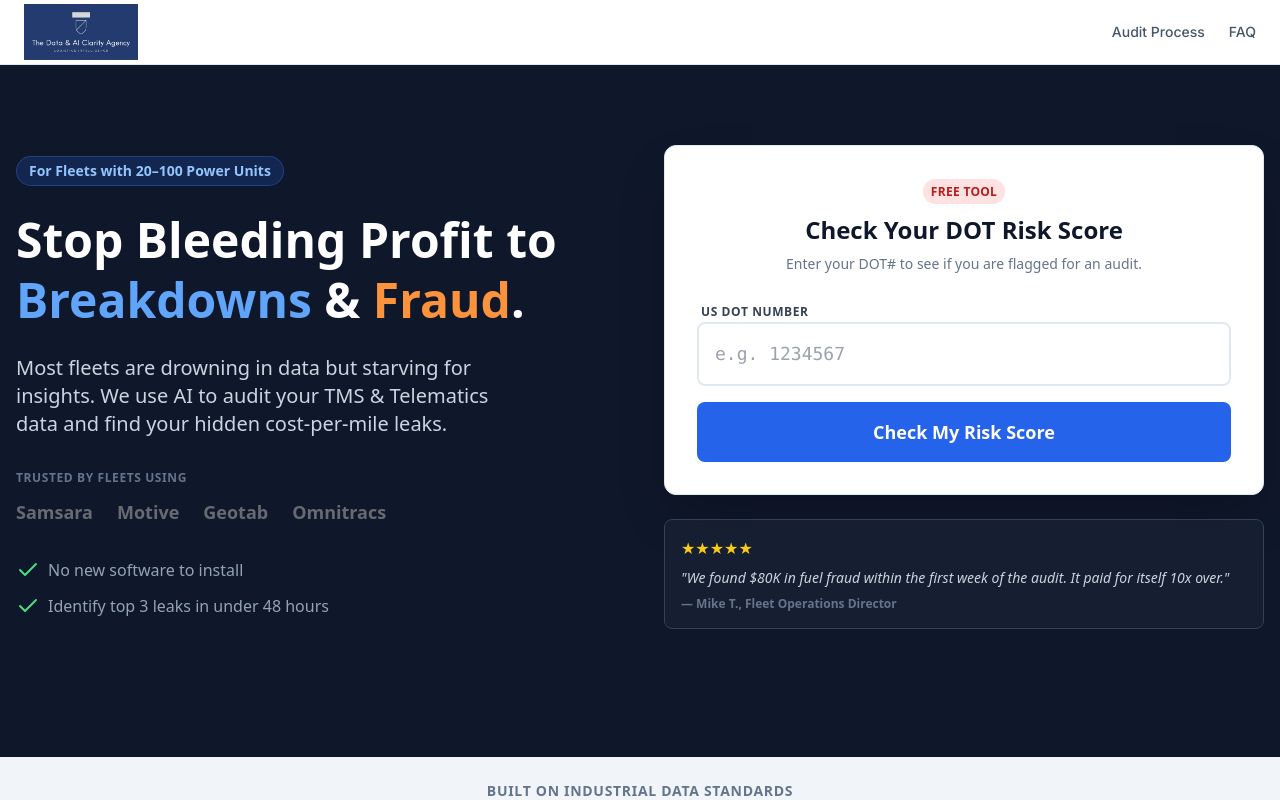
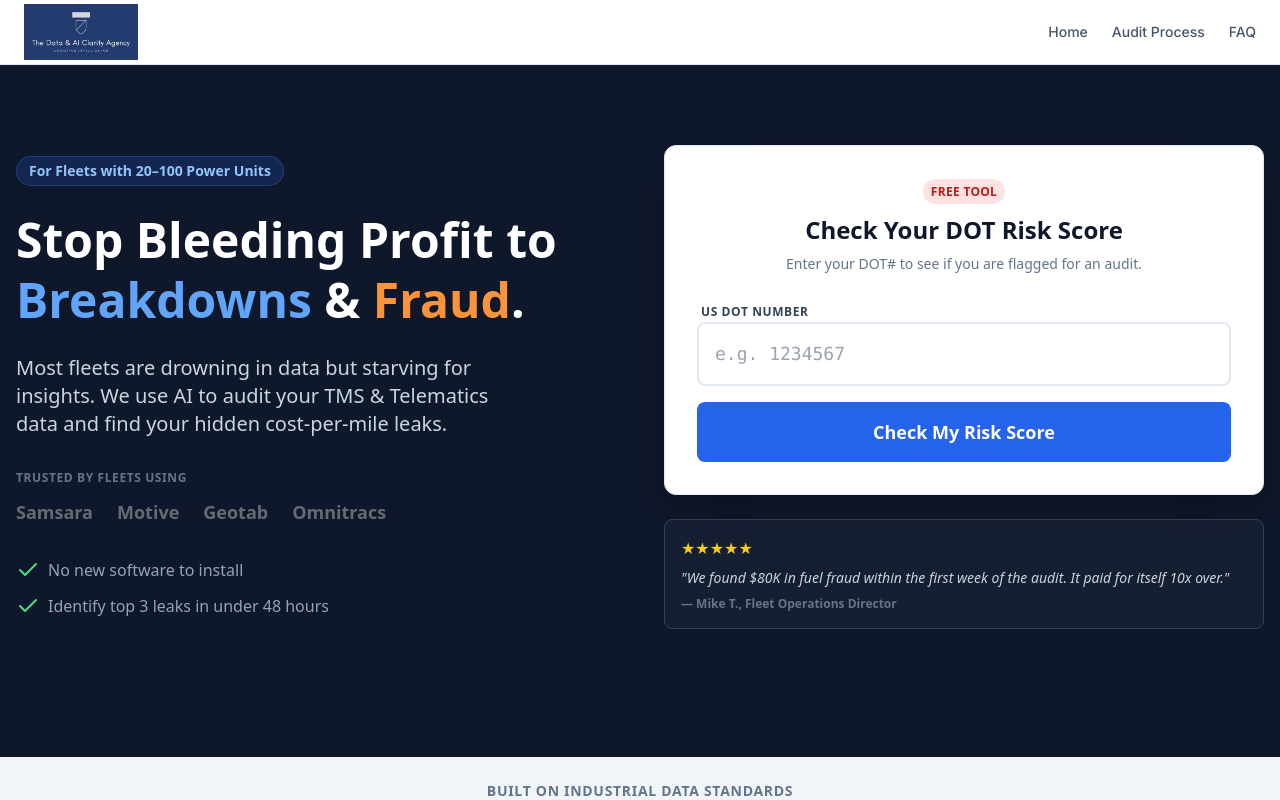
Before and after one commit to DrakeDamon/fleet-ai-agency, a Next.js app in the folder frontend/: page / in a window 1280 px wide. Shown: the top 800 px of the page. Built offline with nearby package versions, Linux system fonts and the light colour scheme; no server answers.

Commit message:
feat: Add Home link to header navigation

```diff
--- a/frontend/components/Header.tsx
+++ b/frontend/components/Header.tsx
@@ -18,6 +18,7 @@ export default function Header() {
         </Link>
 
         <div className="hidden md:flex items-center gap-6 text-sm font-medium text-slate-600">
+            <Link href="/" className="hover:text-slate-900 transition-colors">Home</Link>
             <Link href="/audit-process" className="hover:text-slate-900 transition-colors">Audit Process</Link>
             <Link href="/faq" className="hover:text-slate-900 transition-colors">FAQ</Link>
         </div>
```
